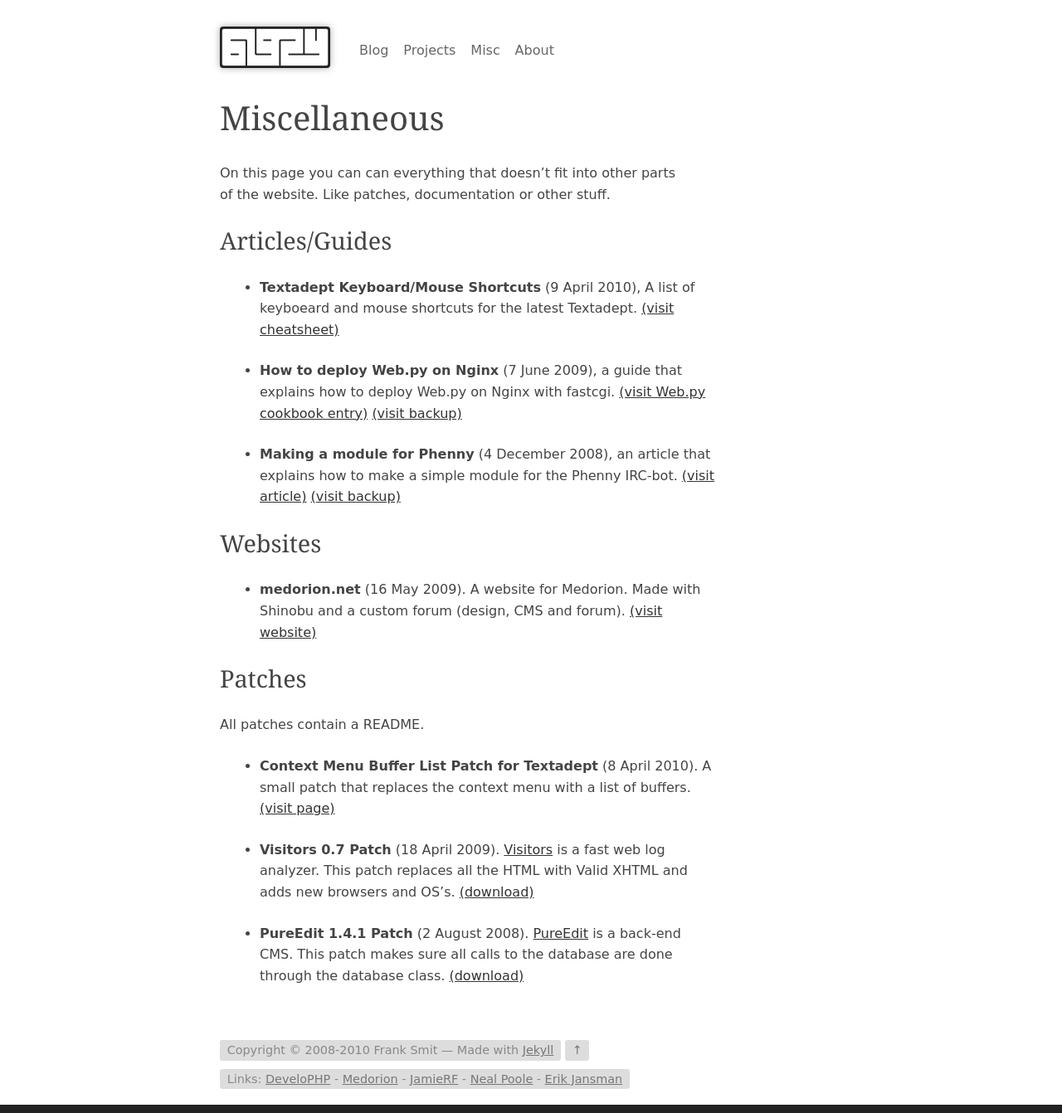
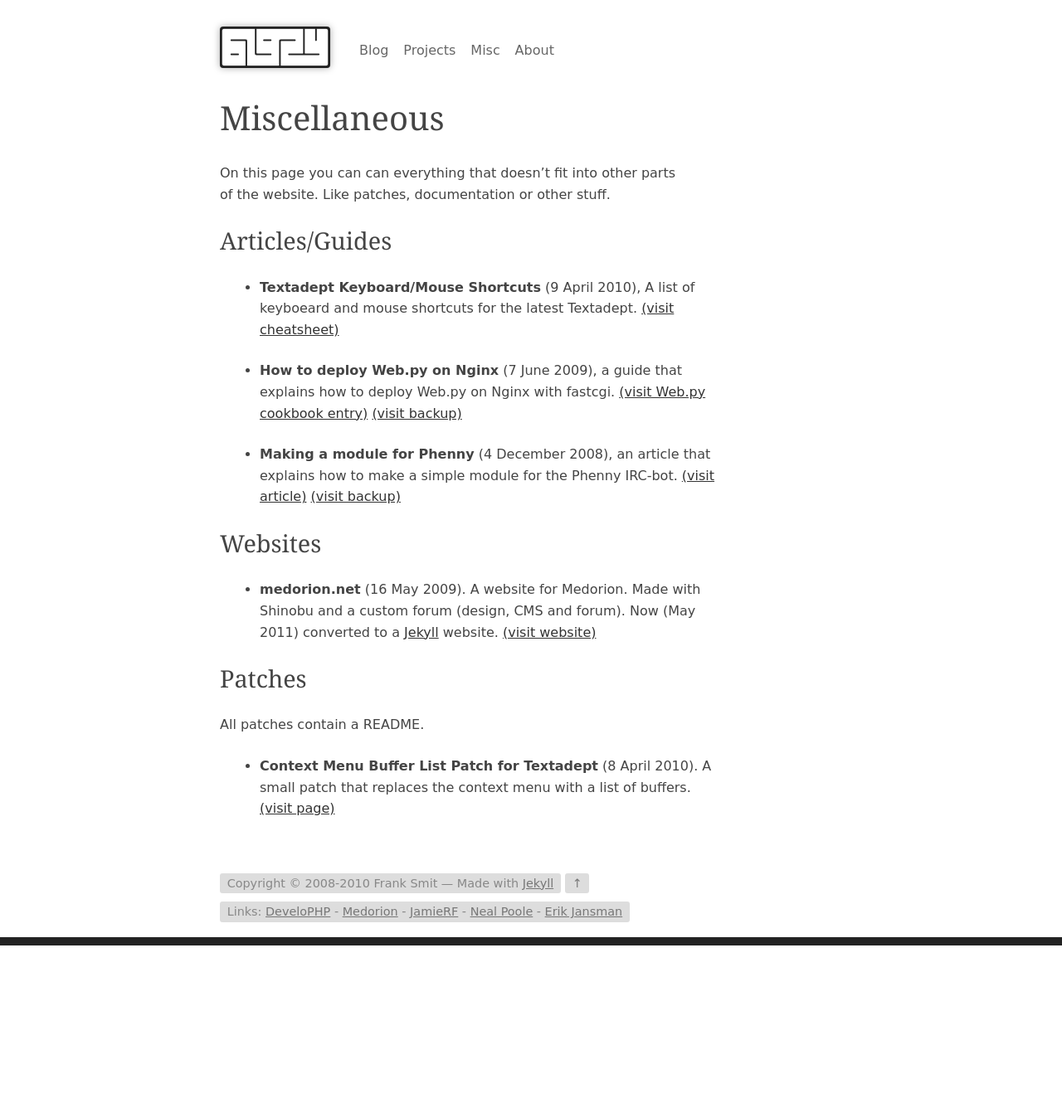
Before and after one commit to wskplho/fsx.github.com, a Jekyll site: the page built from misc.markdown, in a window 1280 px wide. Shown: the whole page at 83% size. Built offline with Jekyll 4.4.1, drawn with Linux system fonts in a browser that asks for light colours; Markdown is read by kramdown in place of the engine named in the settings; after the commit the page ends 1140 px from its top, so only the background shows below that.

Commit message:
Updated Misc page.

```diff
--- a/misc.markdown
+++ b/misc.markdown
@@ -27,8 +27,12 @@ website. Like patches, documentation or other stuff.
 ## Websites
 
  * **medorion.net** (16 May 2009). A website for Medorion. Made with Shinobu and
-   a custom forum (design, CMS and forum).
+   a custom forum (design, CMS and forum). Now (May 2011) converted to a [Jekyll][1]
+   website.
    [(visit website)](http://www.medorion.net/)
+
+
+ [1]: http://jekyllrb.com/
 
 
 ## Patches
@@ -38,13 +42,3 @@ All patches contain a README.
  * **Context Menu Buffer List Patch for Textadept** (8 April 2010). A small patch
    that replaces the context menu with a list of buffers.
    [(visit page)](http://caladbolg.net/textadeptwiki/index.php?n=Main.ContextMenuBufferListPatch)
-
- * **Visitors 0.7 Patch** (18 April 2009). [Visitors](http://www.hping.org/visitors/)
-   is a fast web log analyzer. This patch replaces all the HTML with Valid
-   XHTML and adds new browsers and OS's.
-   [(download)](http://files.61924.nl/patches/visitors-0.7_patch.tar.gz)
-
- * **PureEdit 1.4.1 Patch** (2 August 2008). [PureEdit](http://www.pureedit.com/)
-   is a back-end CMS. This patch makes sure all calls to the database are done
-   through the database class.
-   [(download)](http://files.61924.nl/patches/pureedit_1.4.1_db_class_updated_files.zip)
```
